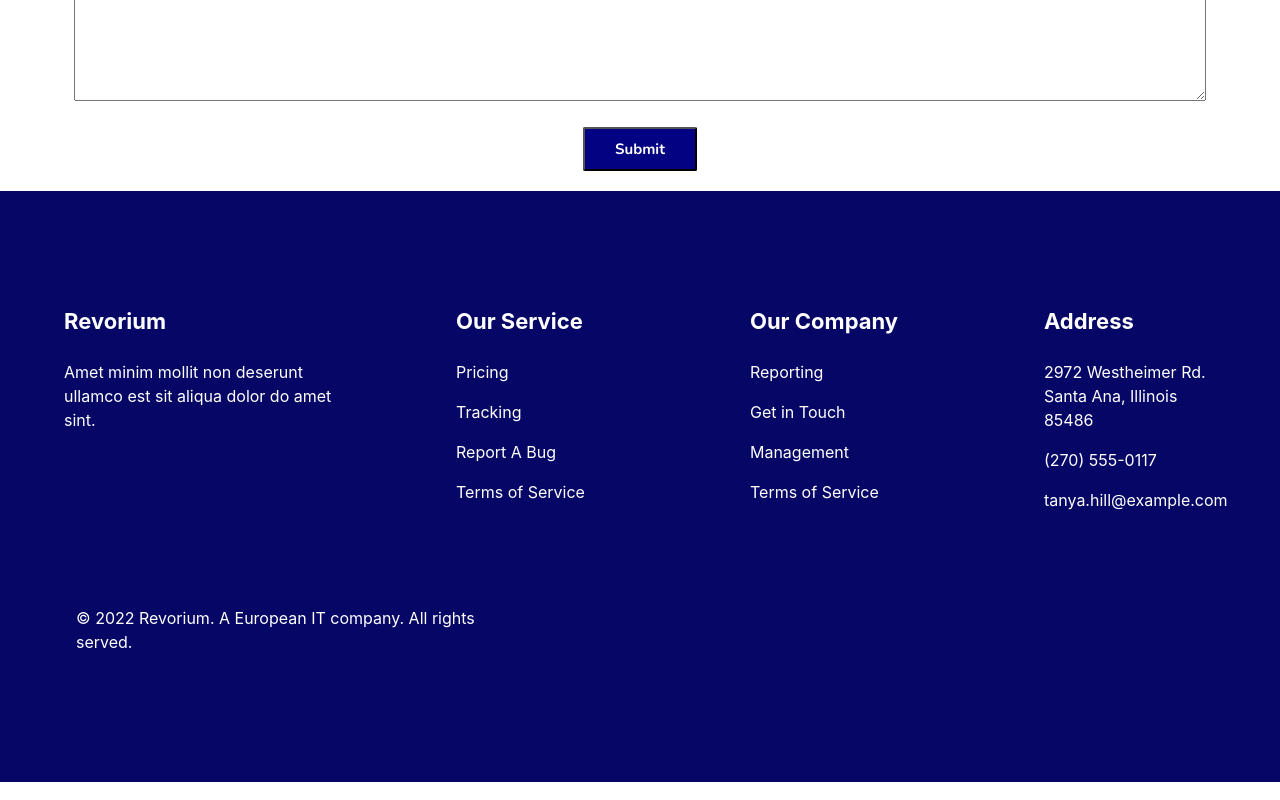
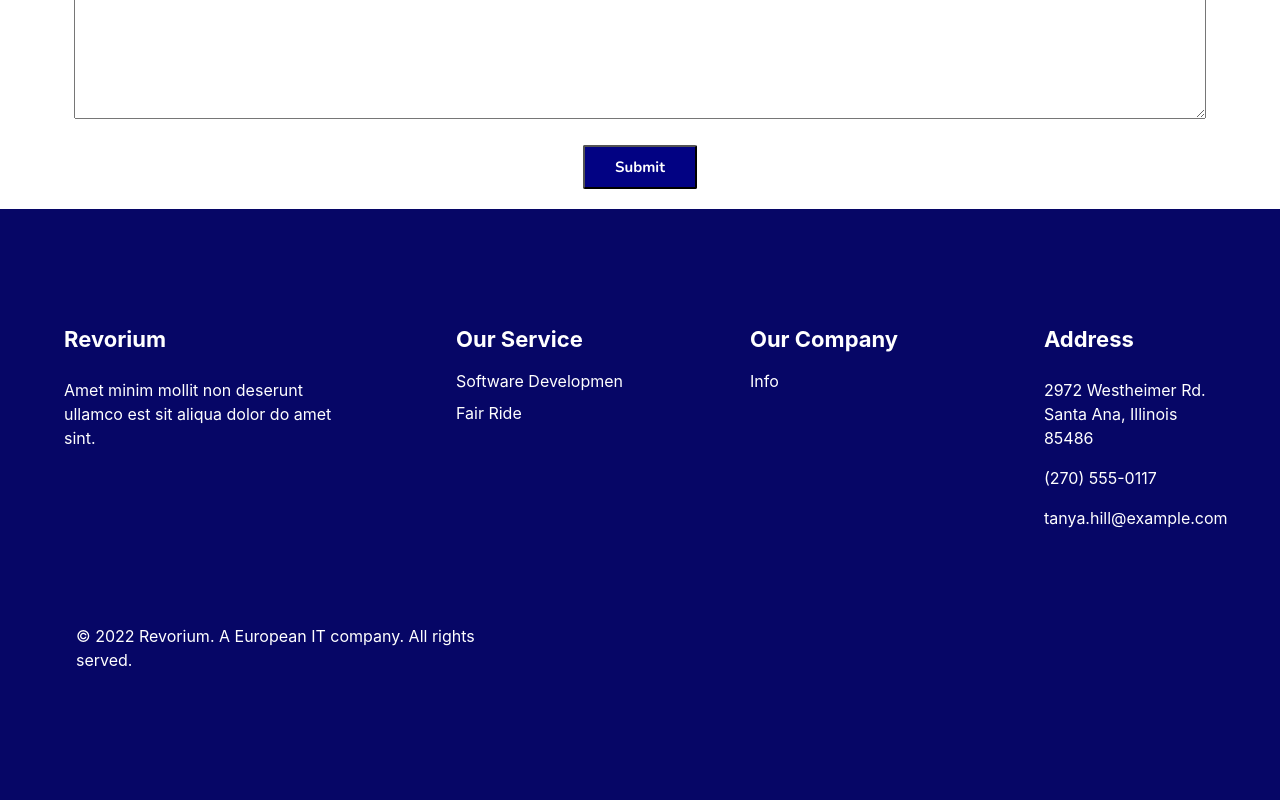
Before and after one commit to zeedtanue/revorium-website, a Next.js app: page /contact-us in a window 1280 px wide. Shown: the part 971-1771 px from the top of the page. Built offline with nearby package versions, Linux system fonts and the light colour scheme.

Commit message:
footer and header

```diff
--- a/components/Footer.js
+++ b/components/Footer.js
@@ -1,3 +1,4 @@
+import Link from 'next/link'
 import React from 'react'
 import Styles from '../styles/Footer.module.css'
 function Footer() {
@@ -12,21 +13,26 @@ function Footer() {
                         <p>Amet minim mollit non deserunt ullamco est sit aliqua dolor do amet sint. </p>
                     </div>
                     <div className="column is-2 is-offset-1">
-                    <p style={{ fontSize: 22, fontWeight:'bold' }} className={Styles.text} >Our Service</p>
+                    <Link passHref href="/service">
+                    <a style={{ fontSize: 22, fontWeight:'bold', paddingBottom:10 }} className={Styles.text} >Our Service</a>
+                    </Link>
+                      <Link passHref href="/service">
+                        <a>Software Developmen</a>
+                      </Link>
+                      <Link passHref href="/our-products">
+                        <a>Fair Ride</a>
+                      </Link>
 
-                        <p>Pricing</p>
-                        <p>Tracking</p>
-                        <p>Report A Bug</p>
-                        <p>Terms of Service</p>
 
 
                     </div>
                     <div className="column is-2 is-offset-1">
-                    <p style={{ fontSize: 22, fontWeight:'bold' }} className={Styles.text} >Our Company</p>
-                        <p>Reporting</p>
-                        <p>Get in Touch</p>
-                        <p>Management</p>
-                        <p>Terms of Service</p>
+                      <Link passHref href="/company">
+                        <a style={{ fontSize: 22, fontWeight:'bold', paddingBottom:10 }} className={Styles.text} >Our Company</a>
+                      </Link>
+                      <Link passHref href="/company">
+                        <a>Info</a>
+                      </Link>
 
 
                     </div>
--- a/components/NavBar.js
+++ b/components/NavBar.js
@@ -6,14 +6,14 @@ const NavBar = () => {
     const [isActive, setisActive] = useState(false);
 
     return (
-        <div>
+        <div style={{ minHeight:70, display:'flex' }}>
             <nav className="container navbar is-tranparent is-bold">
                 <div className="container">
                     <Link passHref href={"/"}>
                 <div className="navbar-brand">
 
                     <a className="navbar-item is-size-2 has-text-weight-bold" href="../">
-                    <img style={{ height:300  , width:200 }} src="/logo.png" alt="Bulma: a modern CSS framework based on Flexbox" width="268" height="100"/>
+                    <img style={{ minHeight:50,  maxWidth:200 }} src="/logoBig.png" alt="Bulma: a modern CSS framework based on Flexbox" width="268" height="100"/>
 
                     </a>
                     <div className="navbar-burger burger" data-target="navbarExampleTransparentExample">
@@ -41,23 +41,13 @@ const NavBar = () => {
                         <a  style={{ fontSize:14, font: 'Nunito' }} className="navbar-link">
                           SERVICE
                         </a>
-                      </Link>
+                        </Link>
                       <div className="navbar-dropdown">
-                      <Link passHref href={'/service/Service 1'}>
+                      <Link passHref href={'/service'}>
                           <a style={{ fontSize:14, font: 'Nunito' }} className="navbar-item">
-                            Service 1
+                            Software Development
                           </a>
                         </Link>
-                        <Link passHref href={'/service/Service 2'}>
-                          <a style={{ fontSize:14, font: 'Nunito' }} className="navbar-item">
-                            Service 2
-                          </a>
-                        </Link><Link passHref href={'/service/service 2'}>
-                          <a style={{ fontSize:14, font: 'Nunito' }} className="navbar-item">
-                            Service 3
-                          </a>
-                        </Link>
-
                         </div>
                     </div>
                     <div className="navbar-item has-dropdown is-hoverable">
@@ -68,20 +58,12 @@ const NavBar = () => {
                       </Link>
 
                       <div className="navbar-dropdown">
-                        <Link passHref href={'/our-products/Product 1'}>
+                        <Link passHref href={'/our-products'}>
                           <a style={{ fontSize:14, font: 'Nunito' }} className="navbar-item">
-                            Product 1
+                            Fair Ride
                           </a>
                         </Link>
-                        <Link passHref href={'/our-products/Product 2'}>
-                          <a style={{ fontSize:14, font: 'Nunito' }} className="navbar-item">
-                            Product 2
-                          </a>
-                        </Link><Link passHref href={'/our-products/Product 3'}>
-                          <a style={{ fontSize:14, font: 'Nunito' }} className="navbar-item">
-                            Product 1
-                          </a>
-                        </Link>
+
 
                         </div>
                     </div>
--- a/styles/Footer.module.css
+++ b/styles/Footer.module.css
@@ -33,9 +33,10 @@
 
   .footer a {
     display: flex;
-    justify-content: center;
-    align-items: center;
+    line-height: 2rem;
     flex-grow: 1;
+    color: #FFFFFF;
+
   }
 
   .title a {
@@ -73,6 +74,7 @@
     font-family: Menlo, Monaco, Lucida Console, Liberation Mono, DejaVu Sans Mono,
       Bitstream Vera Sans Mono, Courier New, monospace;
   }
+
 
   .grid {
     display: flex;
```
